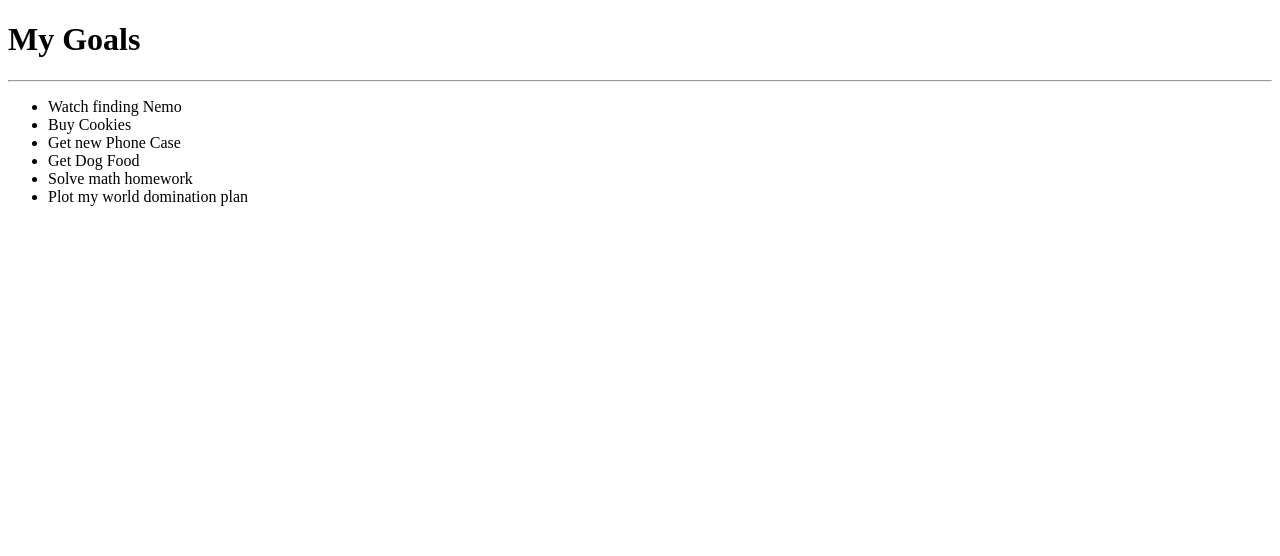
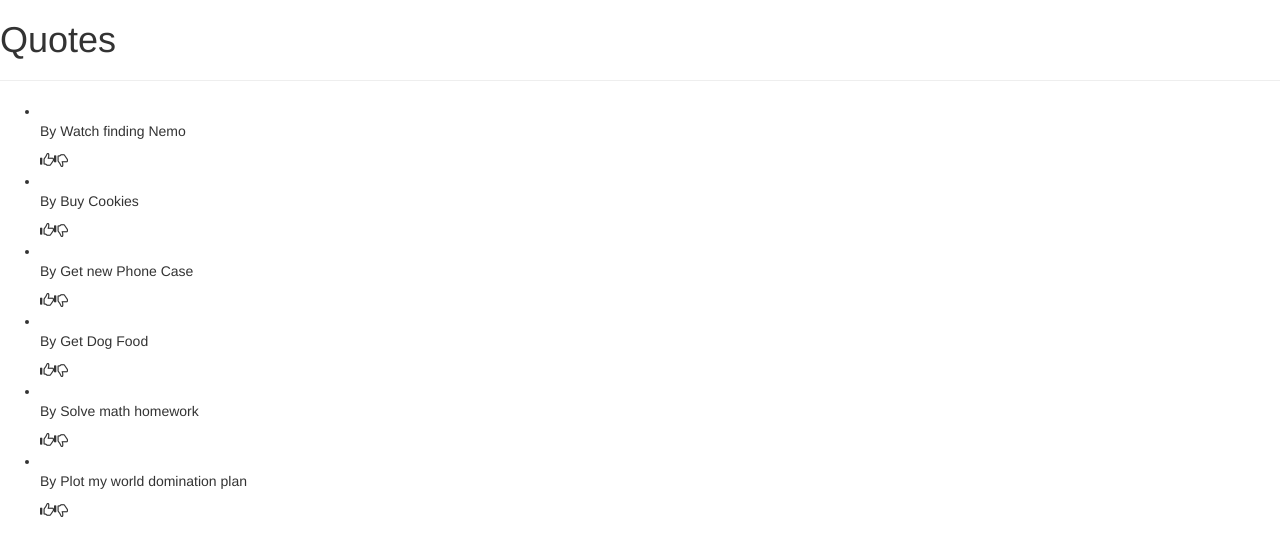
Before and after one commit to Kadas36/Quotes-Application, an Angular app: page / in a window 1280 px wide. Shown: the top 556 px of the page. Built offline with nearby package versions, Linux system fonts and the light colour scheme.

Commit message:
Add name binding

```diff
--- a/src/app/quote/quote.component.html
+++ b/src/app/quote/quote.component.html
@@ -1,9 +1,25 @@
-<div>
-    <h1>My Goals</h1>
+<!DOCTYPE html>
+<html lang="en">
+<head>
+    <meta charset="UTF-8">
+    <link rel="stylesheet" href="https://maxcdn.bootstrapcdn.com/bootstrap/3.4.0/css/bootstrap.min.css">
+</head>
+<body>
+  <div>
+    <h1>Quotes</h1>
     <hr>
     <ul>
-        <li *ngFor='let quote of quotes'>
-          {{quote.name}}
-        </li>
+      <div *ngFor='let quote of quotes; let i = index'>
+        <li>{{quote.citation}}</li>
+
+        <div class="quoteAction">
+          <p>By {{ quote.name}}</p>
+          <div class="glyphicon glyphicon-thumbs-up"></div>
+          <div class="glyphicon glyphicon-thumbs-down"></div>
+        </div>
+
+      </div>
     </ul>
-</div>
+  </div>
+</body>
+</html>
```
